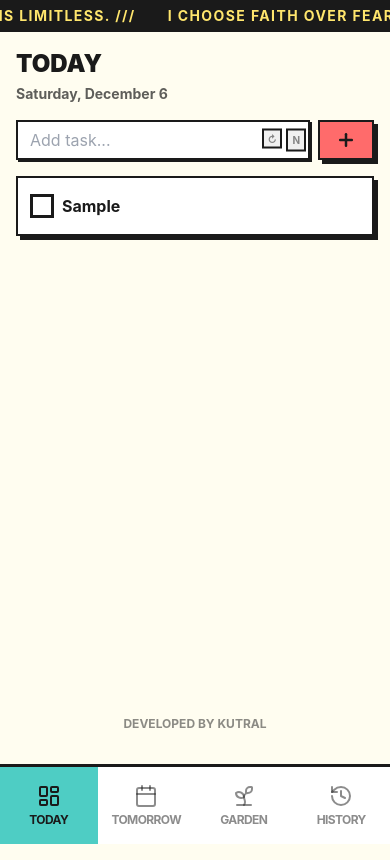
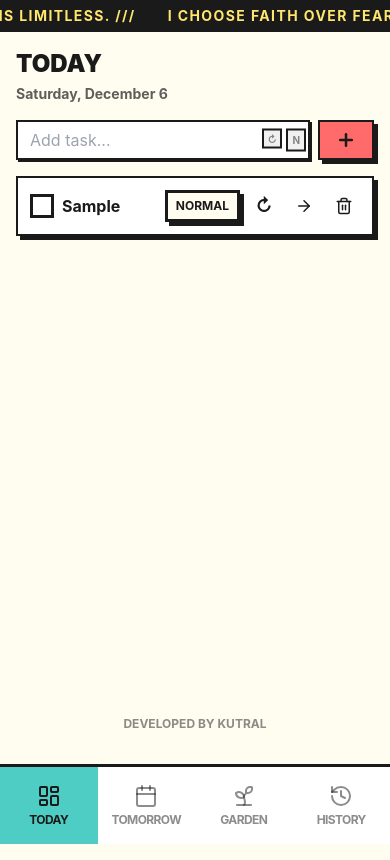
Before and after one commit to Kutral/todo, a React (Vite) app: page / in a window 390 px wide. Both pictures are taken after typing "Sample" into the empty fields and a click on the button 346 px from the left and 140 px from the top of the page. Built offline with nearby package versions, Linux system fonts and the light colour scheme.

Commit message:
Fix task options visibility on mobile

```diff
--- a/src/components/TaskItem.tsx
+++ b/src/components/TaskItem.tsx
@@ -45,7 +45,7 @@
                 )}
             </div>
 
-            <div className="flex gap-2 opacity-0 group-hover:opacity-100 transition-opacity">
+            <div className="flex gap-2 opacity-100 md:opacity-0 md:group-hover:opacity-100 transition-opacity">
                 <Button
                     size="sm"
                     variant={task.priority === 'urgent' ? 'default' : 'outline'}
```
